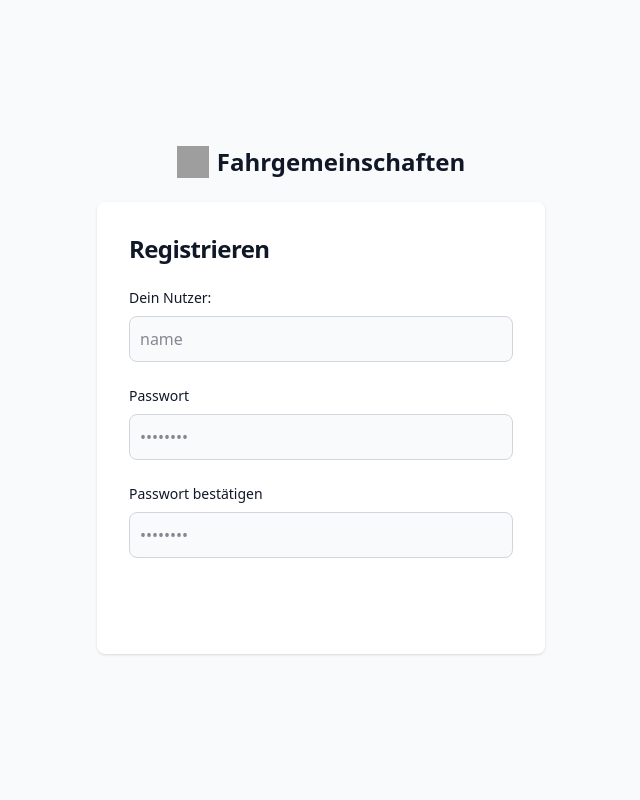
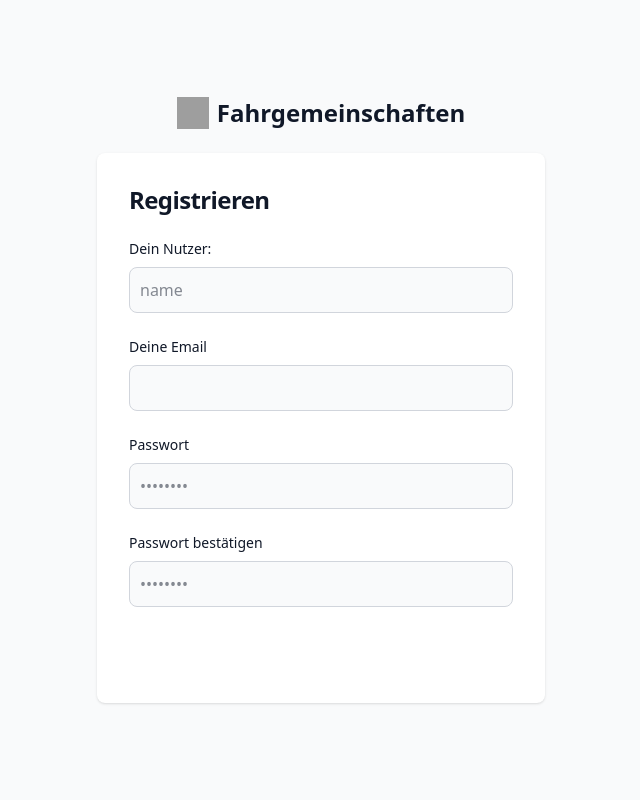
Before and after one commit to Tech08mag/Fahrgemeinschaften, a Flask app: page /register in a window 1280 px wide. Shown: the whole page, without its empty margins (319-959 px from the left). Run offline with Flask 3, Linux system fonts and the light colour scheme; grey boxes are pictures that could not be loaded.

Commit message:
db add and regsiter.html changes

```diff
--- a/main.py
+++ b/main.py
@@ -1,4 +1,6 @@
 from modules.passwords import PW_HANDLER
+from modules.database.db import insert_user
+
 from flask import Flask, render_template, request
 
 app = Flask(__name__)
@@ -14,6 +16,18 @@ def home():
 
 @app.route('/register', methods=['GET', 'POST'])
 def register():
+    if request.method == 'POST':
+        username: str = request.form['username']
+        email: str = request.form['email']
+        password: str = request.form['password']
+        password2: str = request.form['password2']
+        if password == password2:
+            p1 = PW_HANDLER(password)
+            password_hash = p1.hashing()
+            insert_user(email, username, password_hash)
+            return render_template('register.html', error="wrong password")
+        else:
+            return render_template('register.html', error="wrong password")
     return render_template('register.html')
 
 @app.route('/login', methods=['GET', 'POST'])
--- a/modules/database/db.py
+++ b/modules/database/db.py
@@ -20,7 +20,7 @@ metadata_obj = MetaData()
 Users = Table(
     'Users',
     metadata_obj,
-    Column('email', String, primary_key=True),
+    Column('email', String),
     Column('name', String, primary_key=True),
     Column('passwordhash', String),
 )
--- a/templates/register.html
+++ b/templates/register.html
@@ -18,10 +18,17 @@
               <h1 class="text-xl font-bold leading-tight tracking-tight text-gray-900 md:text-2xl dark:text-white">
                   Registrieren
               </h1>
-              <form class="space-y-4 md:space-y-6" action="#">
+              <h1 class="text-xl font-bold leading-tight tracking-tight text-gray-900 md:text-2xl dark:text-red">
+                {{ error }}
+              </h1>
+              <form class="space-y-4 md:space-y-6"  method="post">
                   <div>
-                      <label for="user" class="block mb-2 text-sm font-medium text-gray-900 dark:text-white">Dein Nutzer: </label>
-                      <input type="text" name="user" id="user" class="bg-gray-50 border border-gray-300 text-gray-900 rounded-lg focus:outline-none focus:ring-2 focus:ring-blue-600 focus:ring-offset-0 focus:border-blue-600 block w-full p-2.5 dark:bg-gray-700 dark:border-gray-600 dark:placeholder-gray-400 dark:text-white dark:focus:ring-blue-500 dark:focus:ring-offset-0 dark:focus:border-blue-500" placeholder="name" required="">
+                      <label for="username" class="block mb-2 text-sm font-medium text-gray-900 dark:text-white">Dein Nutzer: </label>
+                      <input type="text" name="username" id="user" class="bg-gray-50 border border-gray-300 text-gray-900 rounded-lg focus:outline-none focus:ring-2 focus:ring-blue-600 focus:ring-offset-0 focus:border-blue-600 block w-full p-2.5 dark:bg-gray-700 dark:border-gray-600 dark:placeholder-gray-400 dark:text-white dark:focus:ring-blue-500 dark:focus:ring-offset-0 dark:focus:border-blue-500" placeholder="name" required="">
+                  </div>
+                  <div>
+                      <label for="email" class="block mb-2 text-sm font-medium text-gray-900 dark:text-white">Deine Email</label>
+                      <input type="email" name="email" id="email" class="bg-gray-50 border border-gray-300 text-gray-900 rounded-lg focus:outline-none focus:ring-2 focus:ring-blue-600 focus:ring-offset-0 focus:border-blue-600 block w-full p-2.5 dark:bg-gray-700 dark:border-gray-600 dark:placeholder-gray-400 dark:text-white dark:focus:ring-blue-500 dark:focus:ring-offset-0 dark:focus:border-blue-500" required="">
                   </div>
                   <div>
                       <label for="password" class="block mb-2 text-sm font-medium text-gray-900 dark:text-white">Passwort</label>
```
